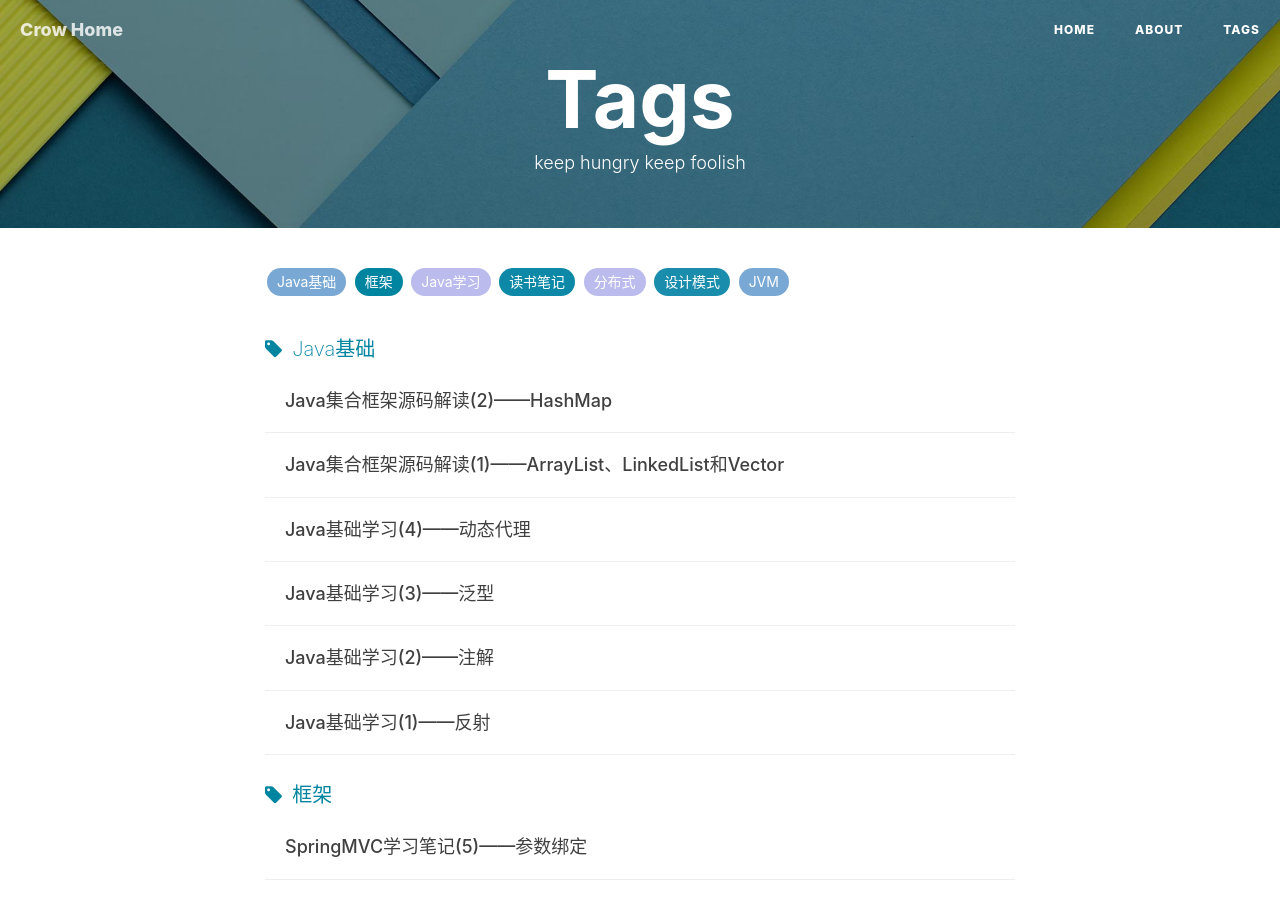
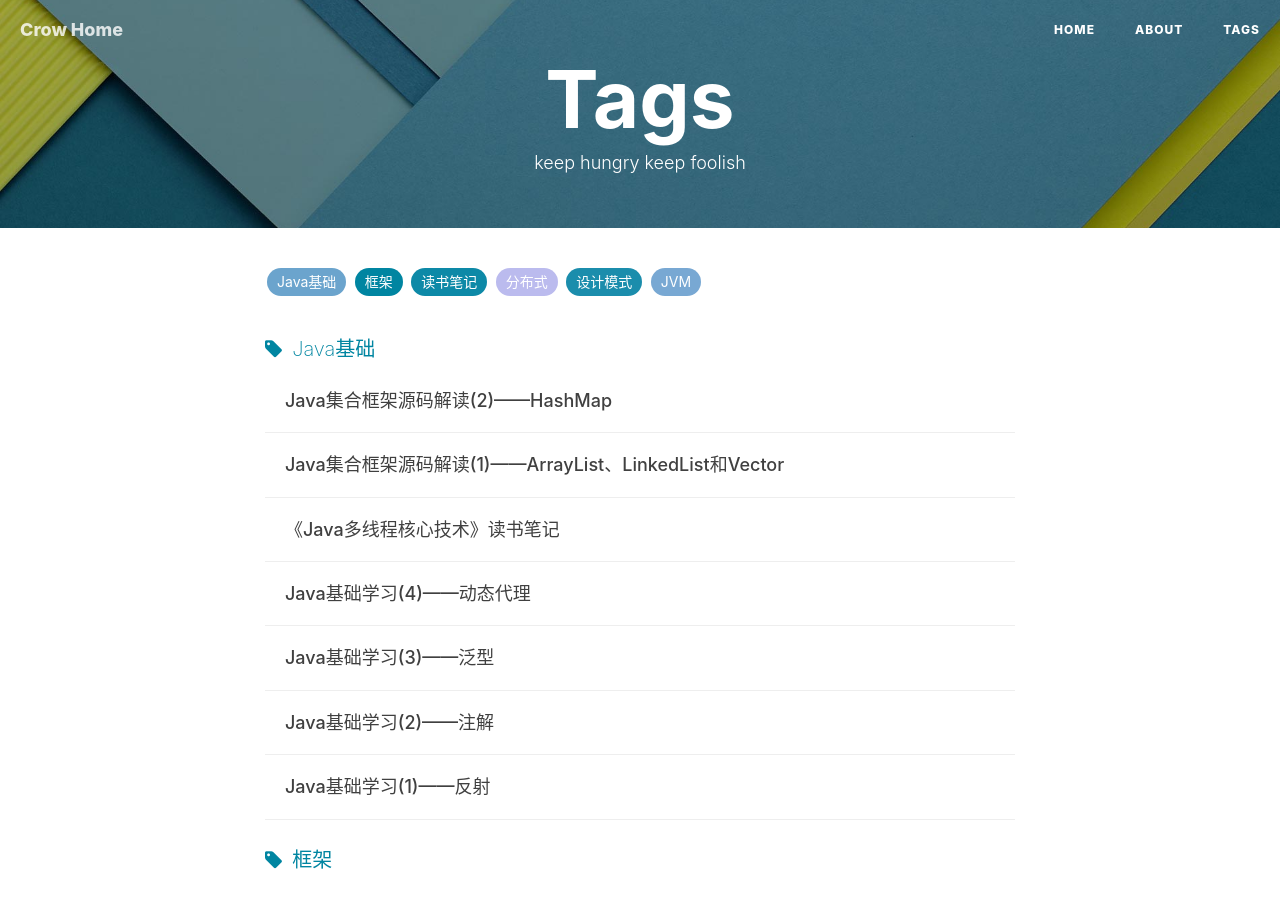
Before and after one commit to hubaoquan/CrowHawk.github.io, a Jekyll site: the page built from tags.html, in a window 1280 px wide and 900 px high. Built offline with Jekyll 4.4.1, drawn with Linux system fonts in a browser that asks for light colours; nearby versions of some CDN libraries; comment, search, counter and statistics services are not loaded; some of the changed text lies outside the part shown.

Commit message:
tags changed

```diff
--- a/_posts/2017-7-06-MultiThread.markdown
+++ b/_posts/2017-7-06-MultiThread.markdown
@@ -8,7 +8,7 @@ author:     "Crow"
 header-mask: 0.3
 catalog:    true
 tags:
-    - Java学习
+    - Java基础
     - 读书笔记
 ---
 
```
